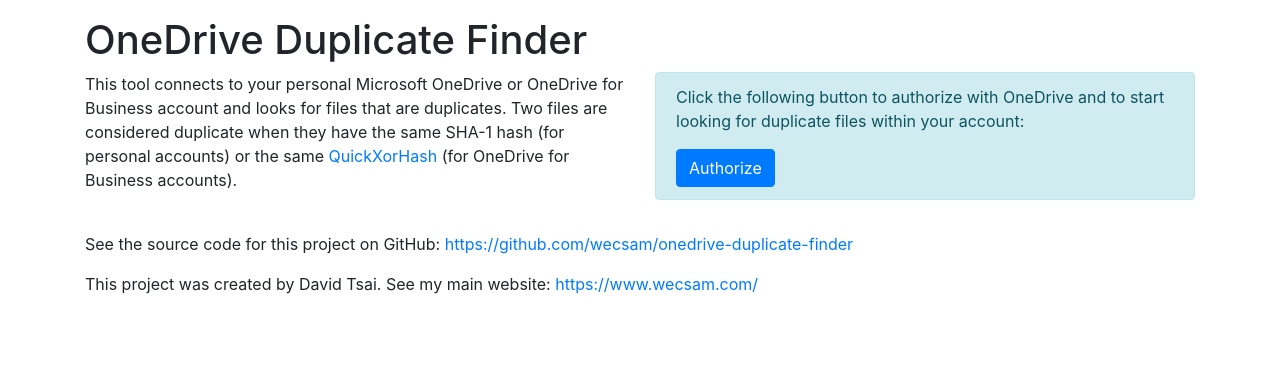
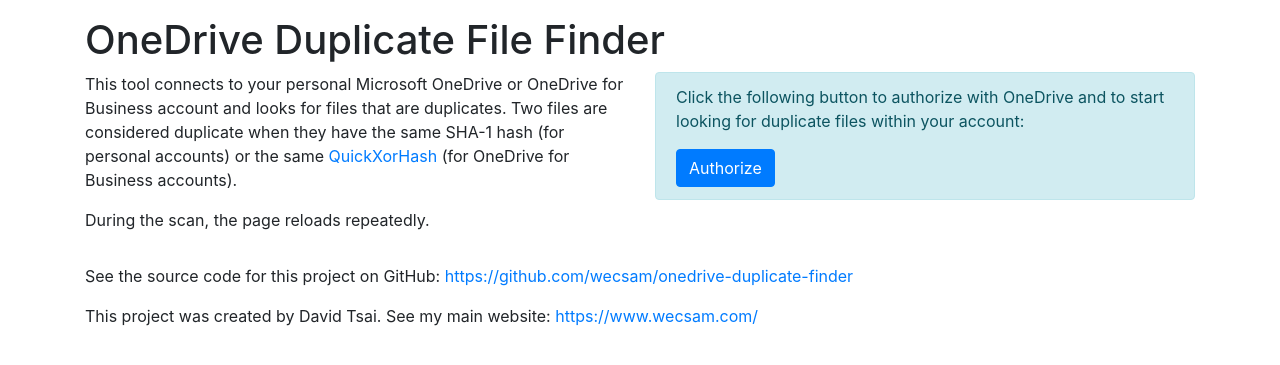
Before and after one commit to wecsam/onedrive-duplicate-finder, a Flask app: page / in a window 1280 px wide. Shown: the top 365 px of the page. Run offline with Flask 2, Linux system fonts and the light colour scheme; parts of the project's set-up code (start-up, migrations or seed data) failed here and were passed over; some libraries are stand-ins or nearby versions.

Commit message:
Update index.html

```diff
--- a/main/templates/index.html
+++ b/main/templates/index.html
@@ -3,7 +3,7 @@
     <head>
         <meta charset="utf-8">
 		<link rel="icon" href="https://onedrive.live.com/favicon.ico">
-        <title>OneDrive Duplicate Finder</title>
+        <title>OneDrive Duplicate File Finder</title>
 		<meta name="viewport" content="width=device-width, initial-scale=1, shrink-to-fit=no">
 		<link
 			rel="stylesheet"
@@ -15,7 +15,7 @@
     <body>
 		<!-- Main content -->
 		<div class="container mt-3">
-			<h1>OneDrive Duplicate Finder</h1>
+			<h1>OneDrive Duplicate File Finder</h1>
 			<div class="row">
 				<div class="col">
 					<p>
@@ -28,6 +28,7 @@
 							QuickXorHash
 						</a> (for OneDrive for Business accounts).
 					</p>
+					<p>During the scan, the page reloads repeatedly.</p>
 				</div>
 				<div class="col">
 					<!-- Authorization status -->
@@ -94,16 +95,6 @@
 				</button>
 			</div>
 			{%- endfor %}
-			<!-- Error message -->
-			{%- if error %}
-			<div class="alert alert-danger">
-				<p>{{ error|e }}</p>
-				<p>URL:</p>
-				<pre>{{ api_last_url|e }}</pre>
-				<p>API response:</p>
-				<pre class="mb-0">{{ api_last_result|e }}</pre>
-			</div>
-			{%- endif %}
 			<!-- Scan output -->
 			{%- if scan %}
 			<h2>Scan Progress</h2>
@@ -122,16 +113,24 @@
                     binary=True
                 ) }}.
 			</p>
-			{%- if scan.complete %}
+			{%- if error %}
+			<div class="alert alert-danger">
+				<p>{{ error|e }}</p>
+				<p>URL:</p>
+				<pre>{{ api_last_url|e }}</pre>
+				<p>API response:</p>
+				<pre class="mb-0">{{ api_last_result|e }}</pre>
+			</div>
+			{%- elif scan.complete %}
 			<div class="alert alert-success">
 				<p class="mb-0">The scan has completed.</p>
 			</div>
 			{%- else %}
 			<div class="alert alert-warning">
 				<p class="mb-0">
-					The scan is still in progress. Please try not to modify
-					anything on OneDrive until the scan is complete, or the
-					results may be incorrect.
+					The scan is in progress. Please try not to modify anything
+					on OneDrive until the scan is complete, or the results may
+					be incorrect.
 				</p>
 			</div>
 			{%- endif %}
```
